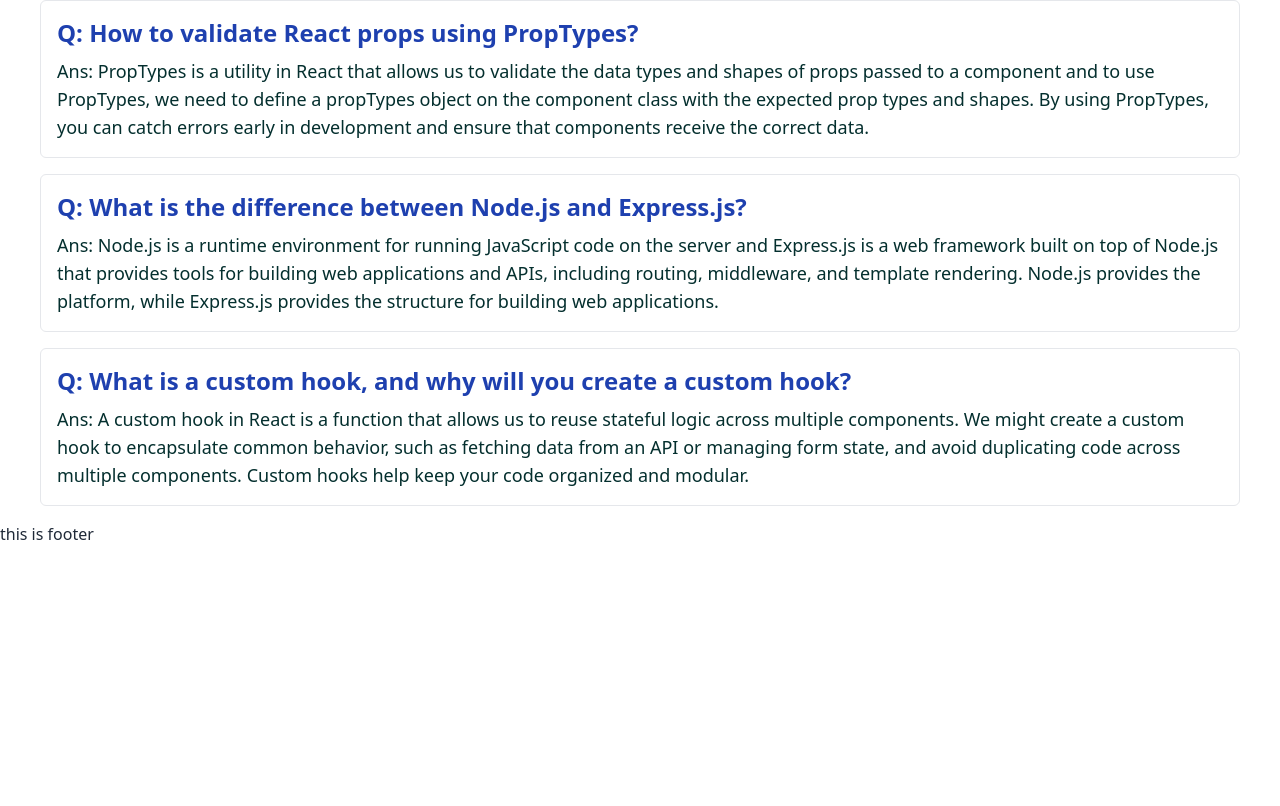
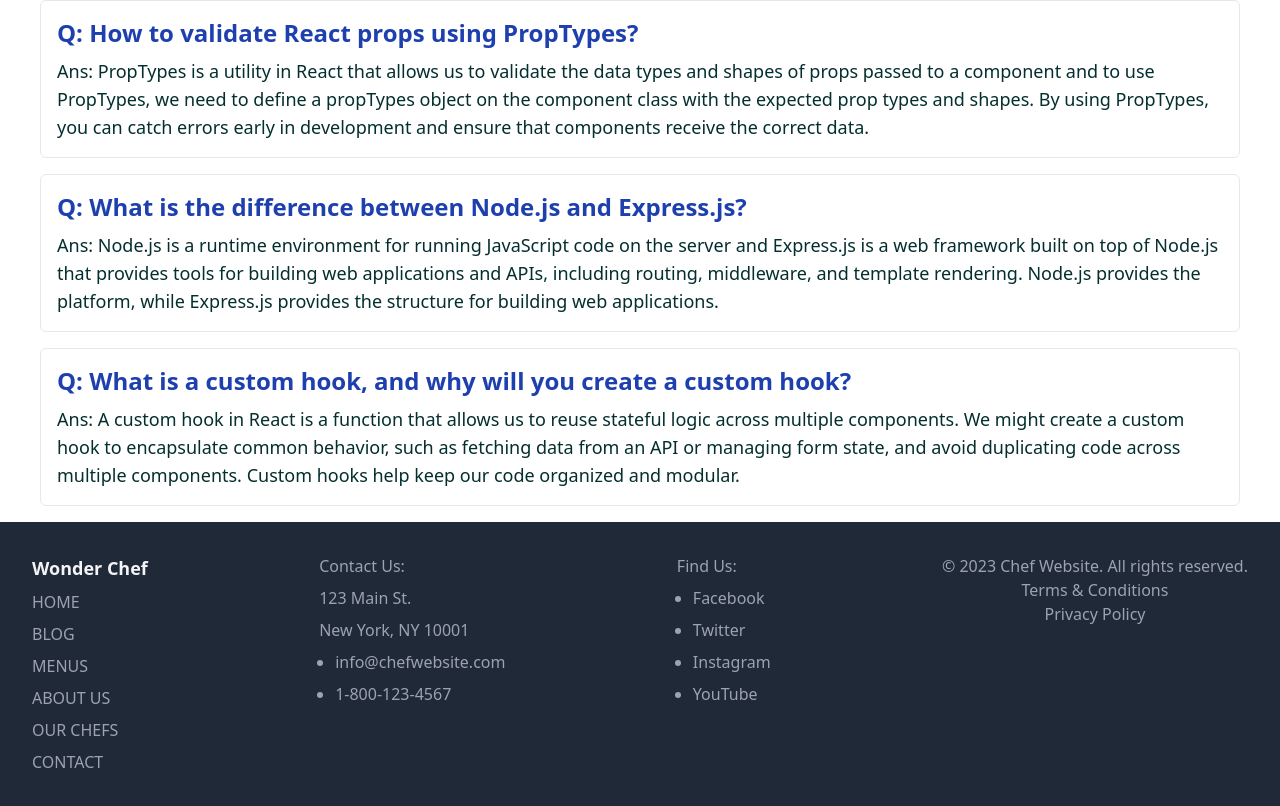
Before and after one commit to mdyasin7636/wonder-chef-client, a React (Vite) app: page /blog in a window 1280 px wide. Shown: the part 282-1088 px from the top of the page. Before the commit the page ends 828 px from the top, so only its background shows below. Built offline with nearby package versions, Linux system fonts and the light colour scheme; no server answers.

Commit message:
footer part done

```diff
--- a/src/pages/Blog/Blog.jsx
+++ b/src/pages/Blog/Blog.jsx
@@ -33,7 +33,7 @@
             Q: What is a custom hook, and why will you create a custom hook?
           </h1>
           <p className="text-lg font-medium text-teal-950">
-            Ans: A custom hook in React is a function that allows us to reuse stateful logic across multiple components. We might create a custom hook to encapsulate common behavior, such as fetching data from an API or managing form state, and avoid duplicating code across multiple components. Custom hooks help keep your code organized and modular.
+            Ans: A custom hook in React is a function that allows us to reuse stateful logic across multiple components. We might create a custom hook to encapsulate common behavior, such as fetching data from an API or managing form state, and avoid duplicating code across multiple components. Custom hooks help keep our code organized and modular.
           </p>
         </div>
       </div>
--- a/src/pages/Footer/Footer.jsx
+++ b/src/pages/Footer/Footer.jsx
@@ -3,7 +3,64 @@
 const Footer = () => {
     return (
         <div>
-            <h2>this is footer</h2>
+            <footer class="bg-gray-800 py-8">
+  <div class="max-w-7xl mx-auto px-4 sm:px-6 lg:px-8 flex flex-col md:flex-row justify-between">
+    <div class="mb-4 md:mb-0">
+      <h3 class="text-lg font-bold text-gray-100 mb-2">Wonder Chef</h3>
+      <ul class="flex flex-col text-gray-400">
+        <li class="mb-2">
+          <a href="#" class="hover:text-gray-300">HOME</a>
+        </li>
+        <li class="mb-2">
+          <a href="#" class="hover:text-gray-300">BLOG</a>
+        </li>
+        <li class="mb-2">
+          <a href="#" class="hover:text-gray-300">MENUS</a>
+        </li>
+        <li class="mb-2">
+          <a href="#" class="hover:text-gray-300">ABOUT US</a>
+        </li>
+        <li class="mb-2">
+          <a href="#" class="hover:text-gray-300">OUR CHEFS</a>
+        </li>
+        <li>
+          <a href="#" class="hover:text-gray-300">CONTACT</a>
+        </li>
+      </ul>
+    </div>
+    <div class="text-gray-400 mb-4 md:mb-0">
+      <p class="mb-2">Contact Us:</p>
+      <p class="mb-2">123 Main St.</p>
+      <p class="mb-2">New York, NY 10001</p>
+
+
+      <ul class="list-disc pl-4">
+        <li class="mb-2">info@chefwebsite.com</li>
+        <li class="mb-2">1-800-123-4567</li>
+      </ul>
+    </div>
+    <div class="text-gray-400 mb-4 md:mb-0">
+    <p class="mb-2">Find Us:</p>
+      <ul class="list-disc pl-4">
+        <li class="mb-2">Facebook</li>
+        <li class="mb-2">Twitter</li>
+        <li class="mb-2">Instagram</li>
+        <li>YouTube</li>
+      </ul>
+    </div>
+    <div class="text-gray-400 text-center">
+      <p>© 2023 Chef Website. All rights reserved.</p>
+      <p>
+        <a href="#" class="hover:text-gray-300">Terms &amp; Conditions</a>
+      </p>
+      <p>
+        <a href="#" class="hover:text-gray-300">Privacy Policy</a>
+      </p>
+    </div>
+  </div>
+</footer>
+
+
         </div>
     );
 };
```
